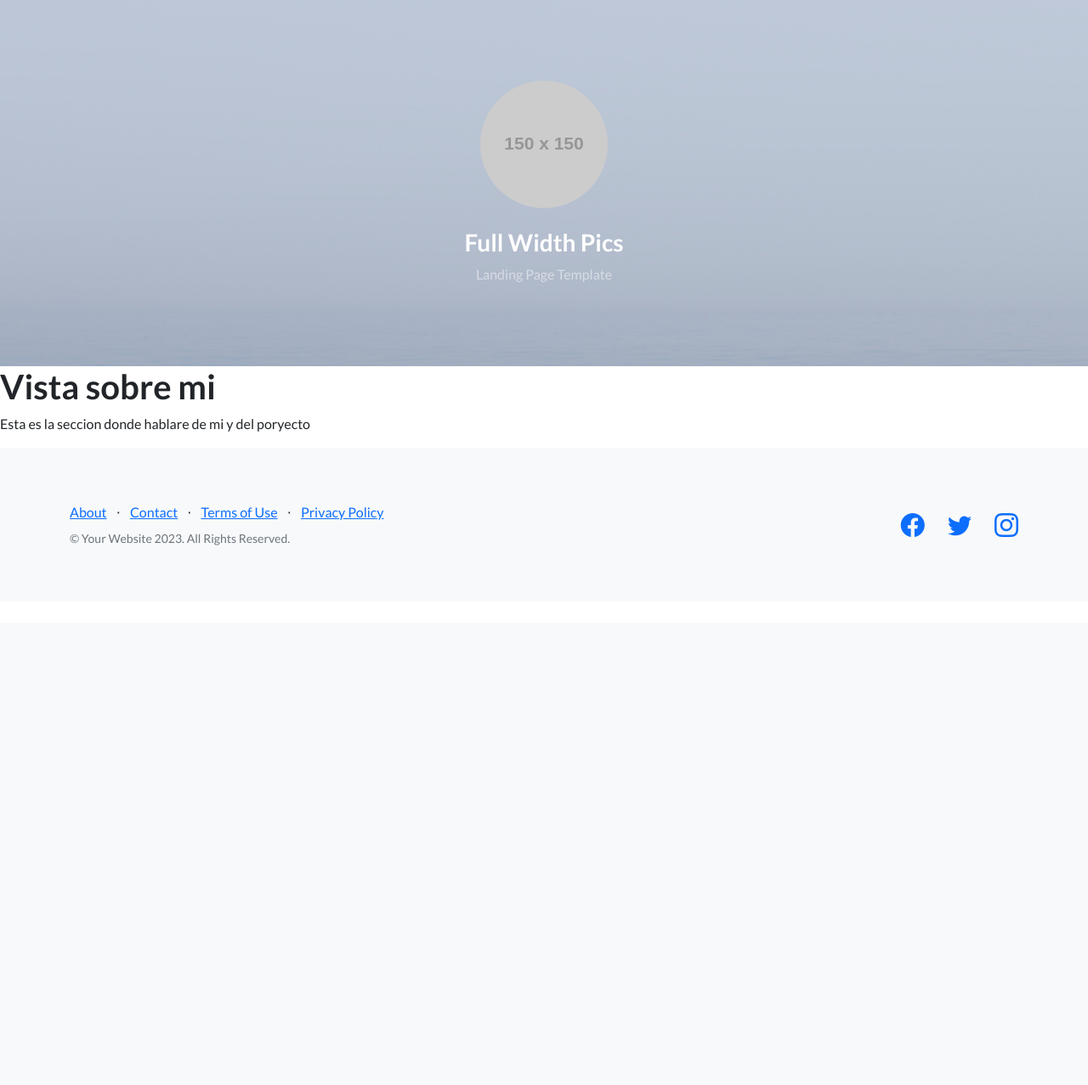
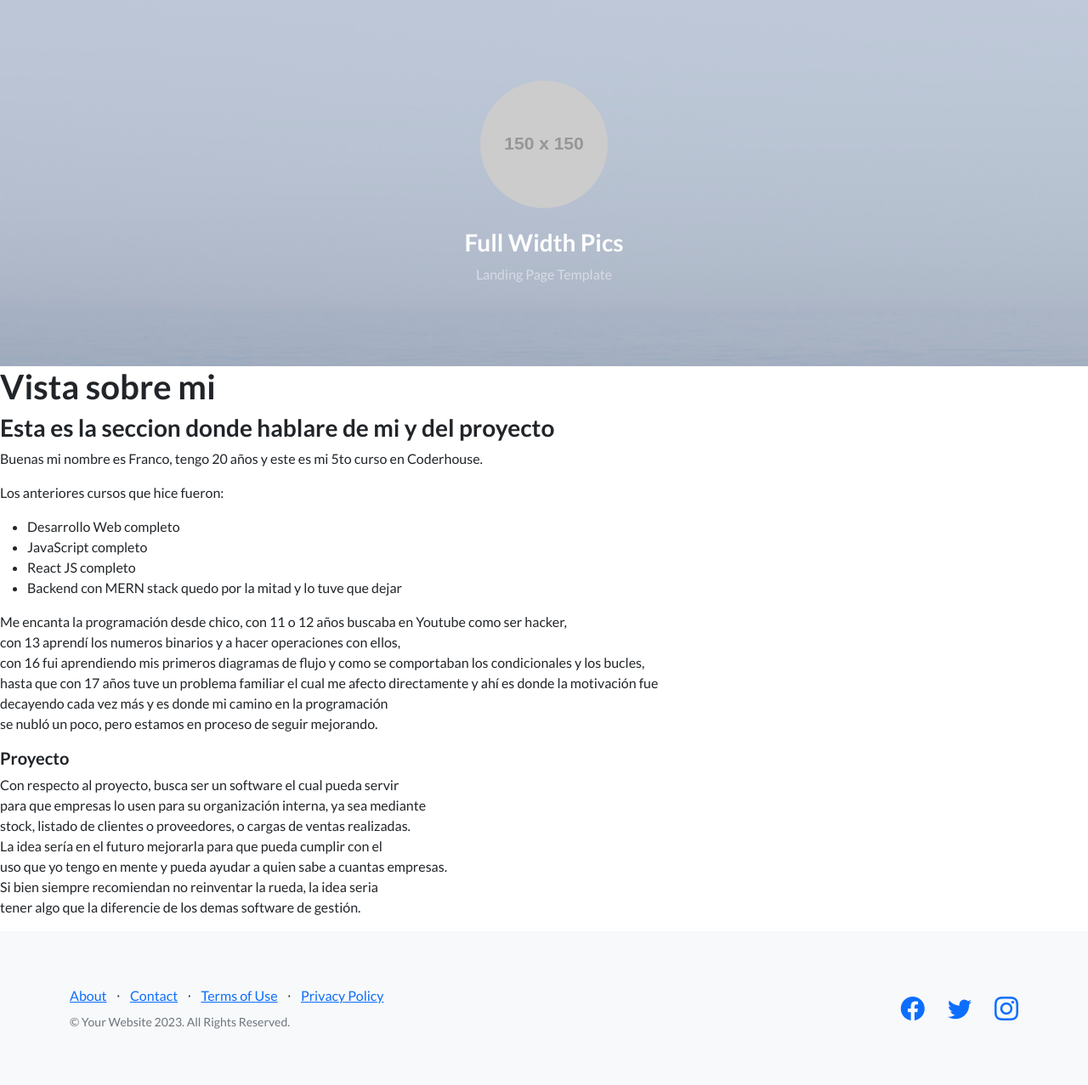
Before and after one commit to francoDevv/Primera-pre-entrega-Votta, a Django app: page /app-coder/sobre_mi/ in a window 1280 px wide. Shown: the part 67-1344 px from the top of the page at 85% size. Before the commit the page ends 709 px from the top, so only its background shows below. Run offline with Django 5.2, Linux system fonts and the light colour scheme; grey boxes labelled with a size stand in for pictures from a placeholder-image service; some libraries are stand-ins or nearby versions.

Commit message:
last changes that weren´t sent to the remote repository, and check of some functions

```diff
--- a/AppCoder/forms.py
+++ b/AppCoder/forms.py
@@ -52,9 +52,3 @@ class AvatarFormulario(forms.ModelForm):
   class Meta:
     model = Avatar
     fields = ["imagen"]
-
-class RegistrarFormulario(forms.ModelForm):
-  password = forms.CharField(label="Constraseña", widget=forms.PasswordInput)
-  class Meta:
-    model = User
-    fields = ['username', 'password', 'email']
--- a/AppCoder/templates/resultadoBusquedaProveedores.html
+++ b/AppCoder/templates/resultadoBusquedaProveedores.html
@@ -2,7 +2,7 @@
 
 {% block contenidoQueCambia %}
 
-<p>Buscamos el proveedor con el cuil: {{cuil}}</p>
+<p>Buscamos el proveedor con la razon social: {{razon_social}}</p>
 
 {% if proveedores %}
 
--- a/AppCoder/templates/sobre_mi.html
+++ b/AppCoder/templates/sobre_mi.html
@@ -4,6 +4,22 @@
 
 <h1>Vista sobre mi</h1>
 
-<p>Esta es la seccion donde hablare de mi y del poryecto</p>
+<h3>Esta es la seccion donde hablare de mi y del proyecto</h3>
+
+<p>Buenas mi nombre es Franco, tengo 20 años y este es mi 5to curso en Coderhouse.</p>
+<p>Los anteriores cursos que hice fueron:
+    <ul>
+        <li>Desarrollo Web completo</li>
+        <li>JavaScript completo</li>
+        <li>React JS completo</li>
+        <li>Backend con MERN stack quedo por la mitad y lo tuve que dejar</li>
+    </ul>
+</p>
+<p>Me encanta la programación desde chico, con 11 o 12 años buscaba en Youtube como ser hacker, <br> con 13 aprendí los numeros binarios y a hacer operaciones con ellos, <br> con 16 fui aprendiendo mis primeros diagramas de flujo y como se comportaban los condicionales y los bucles, <br> hasta que con 17 años tuve un problema familiar el cual me afecto directamente y ahí es donde la motivación fue <br> decayendo cada vez más y es donde mi camino en la programación <br> se nubló un poco, pero estamos en proceso de seguir mejorando.</p>
+
+<h5>Proyecto</h5>
+
+<p>Con respecto al proyecto, busca ser un software el cual pueda servir <br> para que empresas lo usen para su organización interna, ya sea mediante <br> stock, listado de clientes o proveedores, o cargas de ventas realizadas. <br> La idea sería en el futuro mejorarla para que pueda cumplir con el <br> uso que yo tengo en mente y pueda ayudar a quien sabe a cuantas empresas. <br> Si bien siempre recomiendan no reinventar la rueda, la idea seria <br> tener algo que la diferencie de los demas software de gestión.
+</p>
 
 {% endblock contenidoQueCambia %}
--- a/AppCoder/views.py
+++ b/AppCoder/views.py
@@ -44,7 +44,7 @@ def lista_ventas(req):
 
   return render(req, "ventas.html", {"lista_ventas": ventas})
 
-# @staff_member_required(login_url="/app-coder/login")
+@staff_member_required(login_url="/app-coder/login")
 def producto_formulario(req):
   if req.method == 'POST':
 
@@ -444,7 +444,7 @@ def login_view(req):
 def registro(req):
   if req.method == 'POST':
 
-    formularioRegistro = RegistrarFormulario(req.POST)
+    formularioRegistro = UserCreationForm(req.POST)
 
     if formularioRegistro.is_valid():
 
@@ -460,7 +460,7 @@ def registro(req):
 
   else:
 
-    formularioRegistro = RegistrarFormulario()
+    formularioRegistro = UserCreationForm()
 
     return render(req, "registro.html", {"formularioRegistro": formularioRegistro})
 
@@ -494,10 +494,8 @@ def editar_perfil(req):
 
     return render(req, "editar_perfil.html", {"formularioPerfil": formularioPerfil})
 
-staff_member_required(login_url="/app-coder/login")
+@staff_member_required(login_url="/app-coder/login")
 def agregar_avatar(req):
-  usuario = req.user
-
   if req.method == 'POST':
 
     formularioAvatar = AvatarFormulario(req.POST, req.FILES)
```
Also changed, not shown: README.md, db.sqlite3, media/avatares/avatar_8q0oiQK.jpg (renamed from media/avatares/avatar.jpg), media/avatares/paisaje.jpg (deleted).
